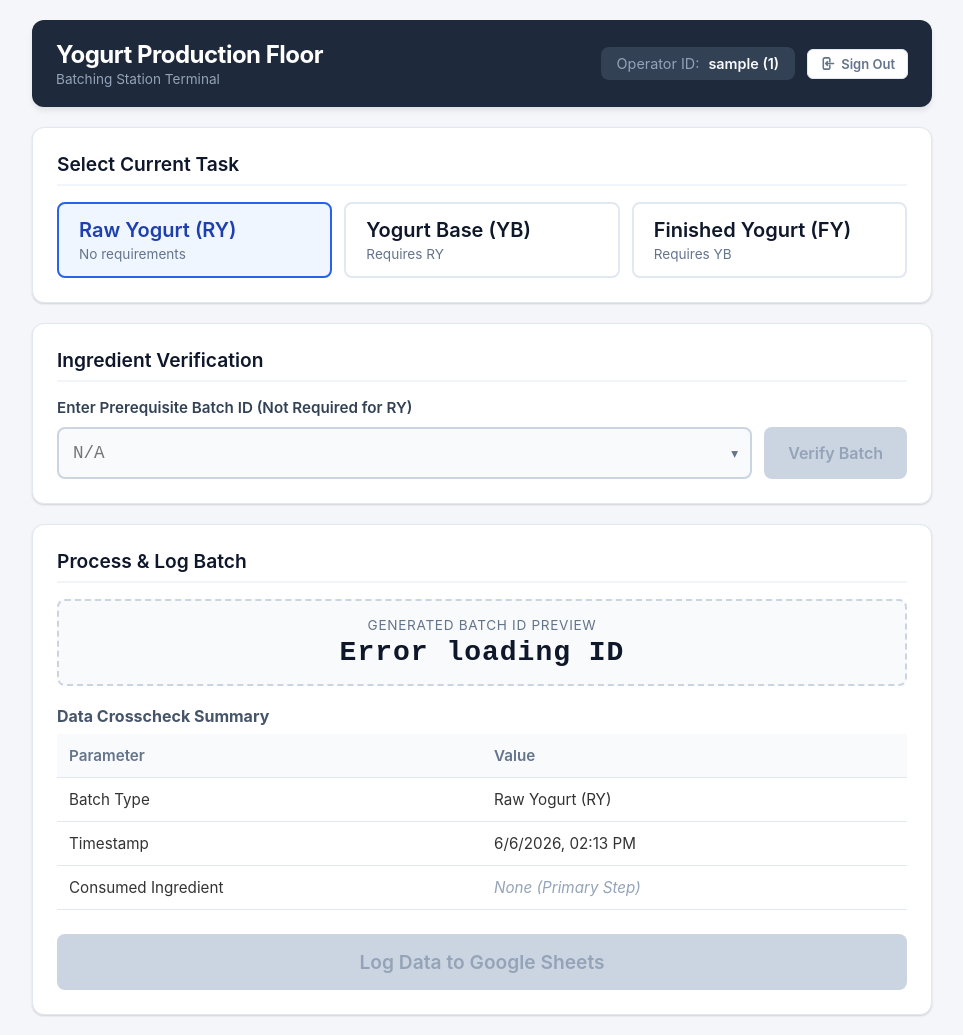
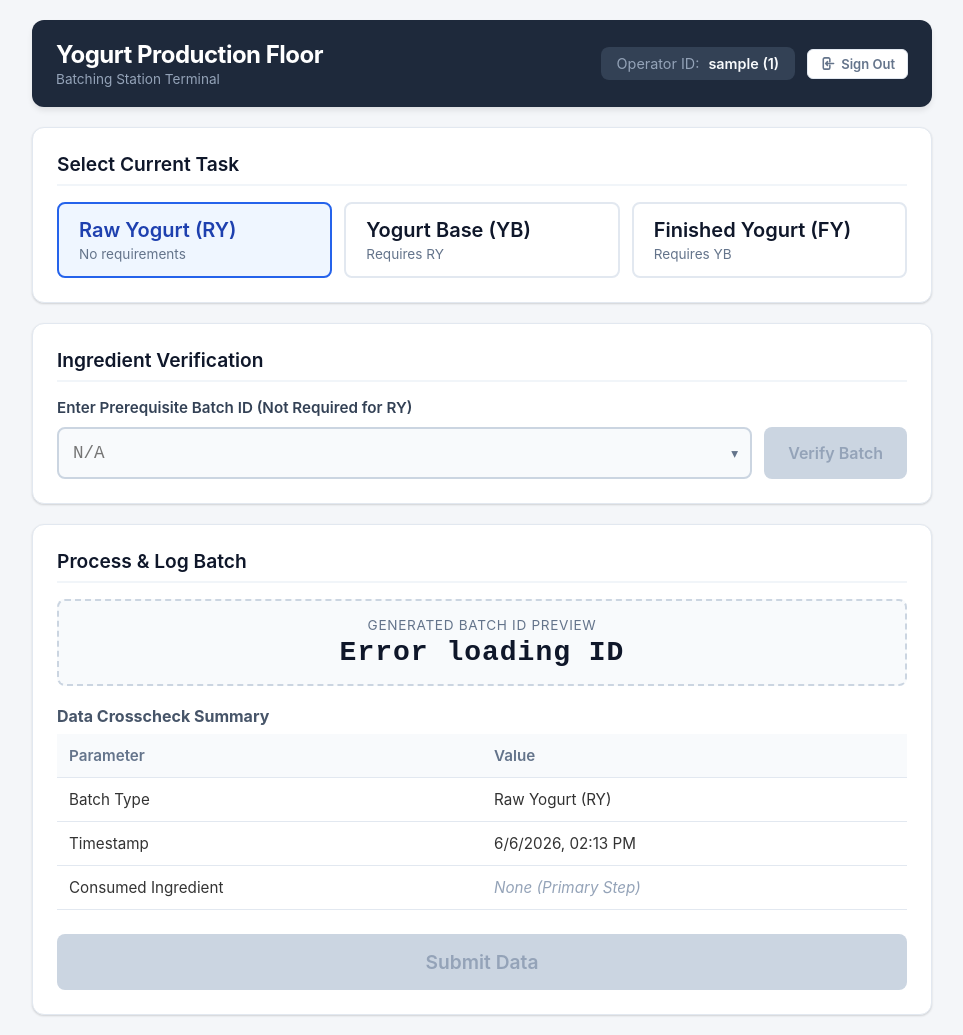
Before and after one commit to zeyuan2009/pals, a plain HTML site: page index.html in a window 1280 px wide. Shown: the whole page, without its empty margins (158-1121 px from the left). Drawn offline with Linux system fonts and the light colour scheme; no server answers; sample sign-in values are in the browser's storage.

Commit message:
Minor adjustments to display text

```diff
--- a/index.html
+++ b/index.html
@@ -115,7 +115,7 @@
                 </div>
 
                 <div class="submit-row">
-                    <button class="btn btn-primary btn-block" id="btn-submit">Log Data to Google Sheets</button>
+                    <button class="btn btn-primary btn-block" id="btn-submit">Submit Data</button>
                 </div>
             </section>
         </main>
```
